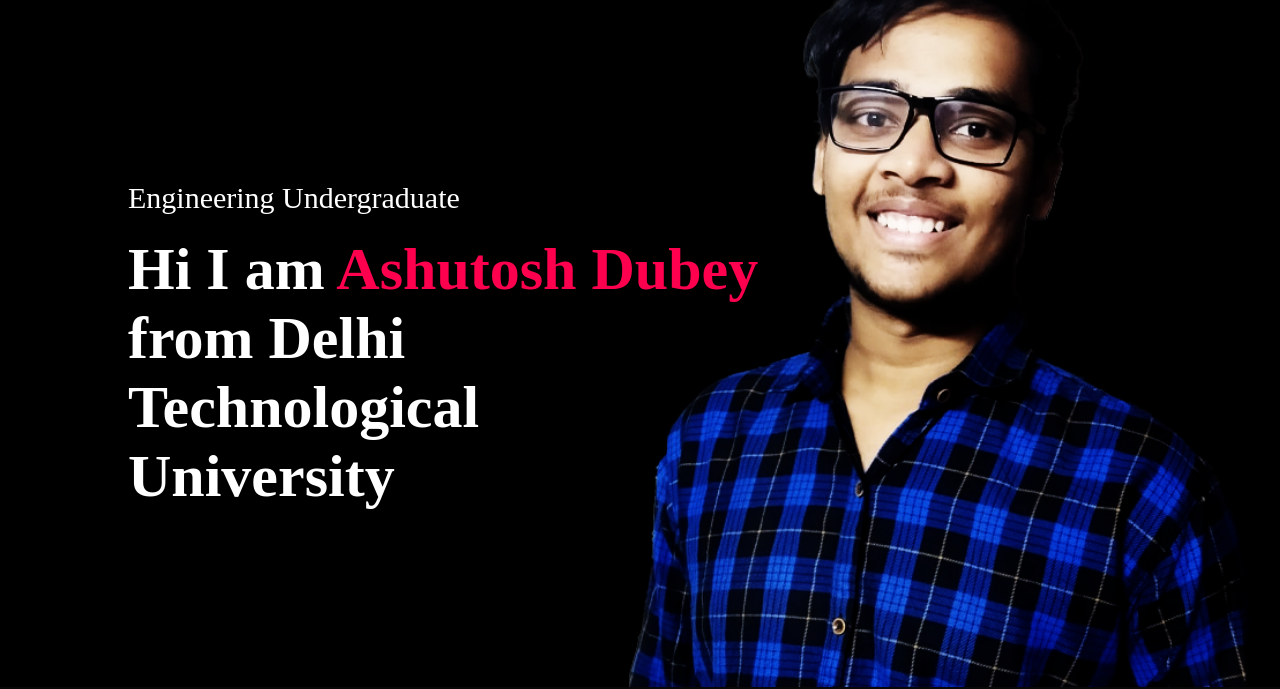
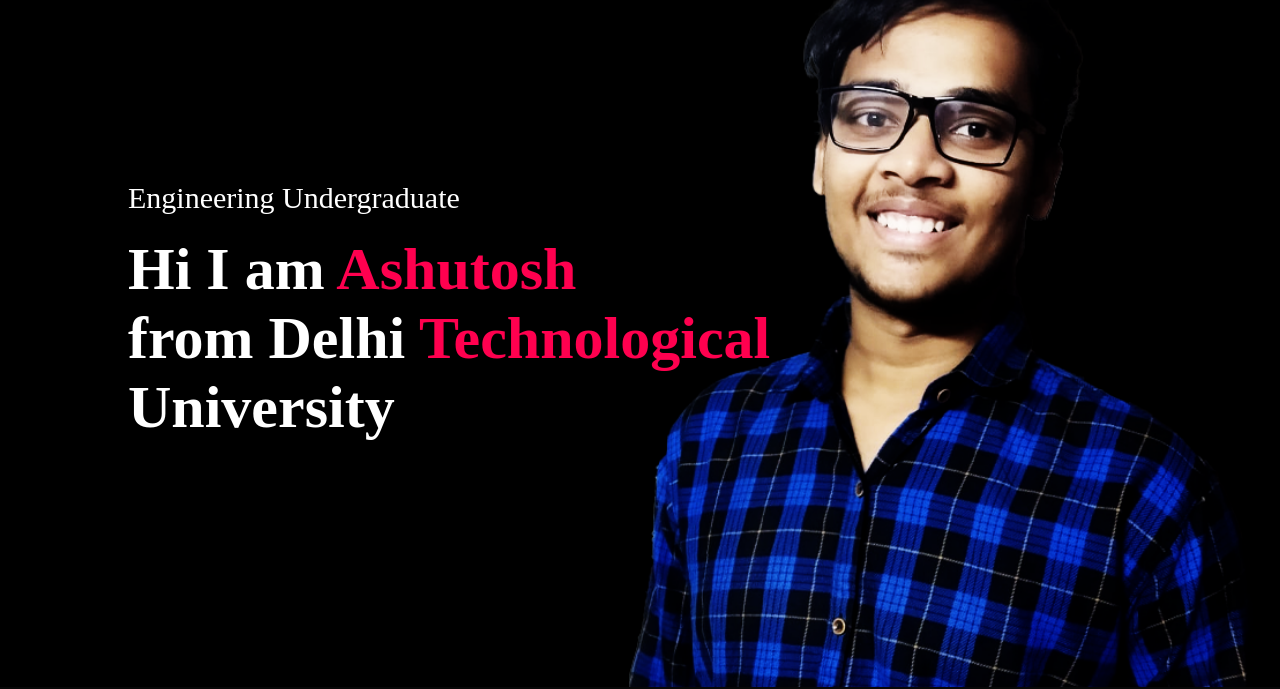
Before and after one commit to Ashutoshdubey2021/portfolio, a plain HTML site: page index.html in a window 1280 px wide. Shown: the part 113-802 px from the top of the page. Drawn offline with Linux system fonts and the light colour scheme.

Commit message:
Update index.html

```diff
--- a/index.html
+++ b/index.html
@@ -29,7 +29,7 @@
             </nav>
             <div class="header-text">
                 <p>Engineering Undergraduate</p>
-                <h1>Hi I am <span>Ashutosh Dubey</span> <br>from Delhi <br>Technological <br>University</h1>
+                <h1>Hi I am <span>Ashutosh </span> <br>from Delhi <span>Technological </span><br>University</h1>
             </div>
         </div>
 
```
